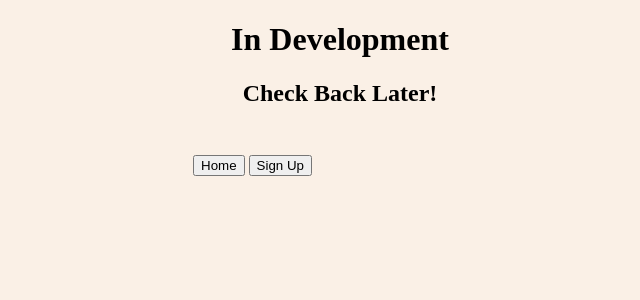
After one commit to gavintrevino/ECT436, a PHP site: page /mycollection.php in a window 1280 px wide. The commit adds this page. Shown: the top 300 px of the page, without its empty margins (300-940 px from the left). Run offline with PHP 8.4, Linux system fonts and the light colour scheme; lists and menus that the app fills with data are empty.

Commit message:
updated index.php to mycollection.php

```diff
--- /dev/null
+++ b/mycollection.php
@@ -0,0 +1,21 @@
+<!-- file: index.php -->
+
+<!DOCTYPE html>
+<html>
+<head>
+  <title>HOMEPAGE</title>
+  <link rel="stylesheet" type="text/css" href="signup.css">
+</head>
+<body>
+<h1>In Development</h1>
+<h2>Check Back Later!</h2>
+<div>
+<table>
+  <tr>
+    <th><button type="button" onclick="window.location='http://ectweb.cs.depaul.edu/GTREVIN1/Database/index.php'">Home</button></th>
+    <th><button type="button" onclick="window.location='http://ectweb.cs.depaul.edu/GTREVIN1/Database/signup.php'">Sign Up</button></th>
+  </tr>
+</table>
+</div>
+  </body>
+</html>
--- a/welcome.php
+++ b/welcome.php
@@ -1,3 +1,5 @@
+<!-- file: welcome.php -->
+
 <html>
 <head>
   <title>Join the Fun!</title>
```
Also changed, not shown: signup.php (+5 -4 lines).
